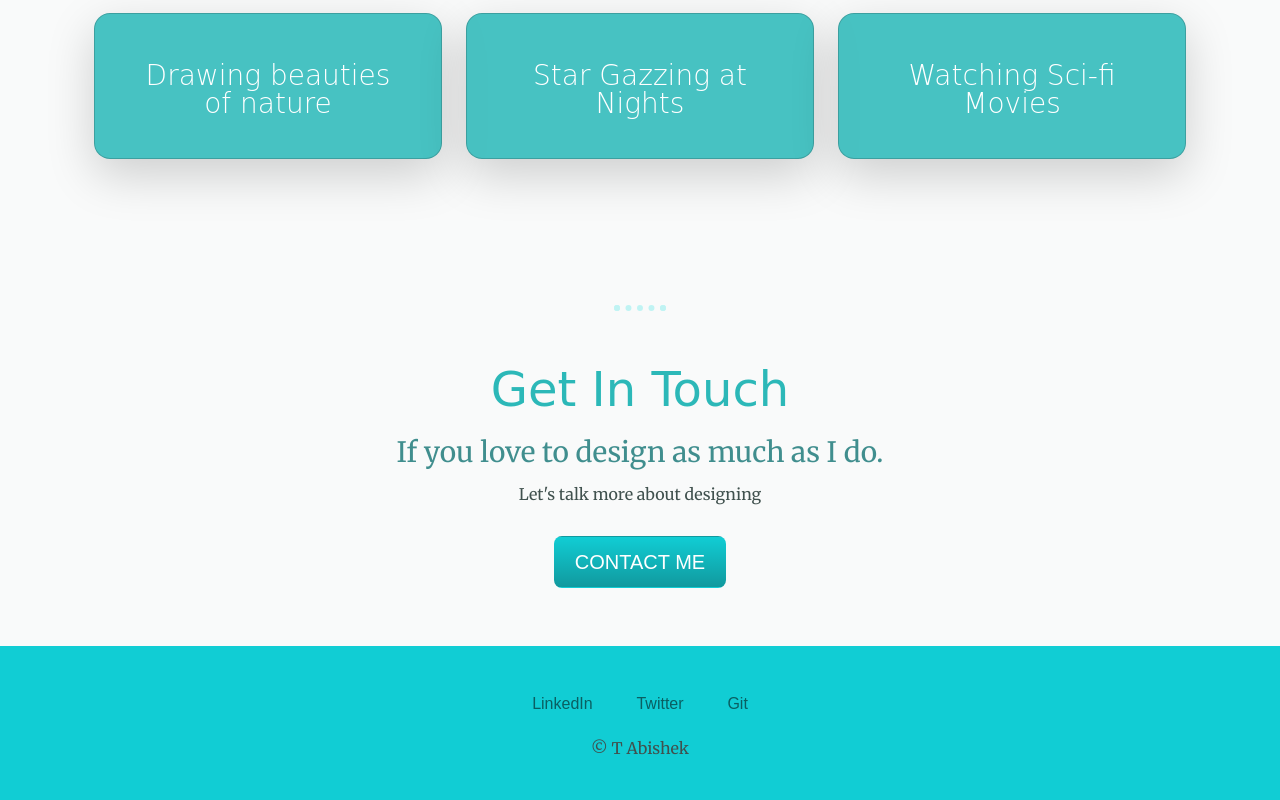
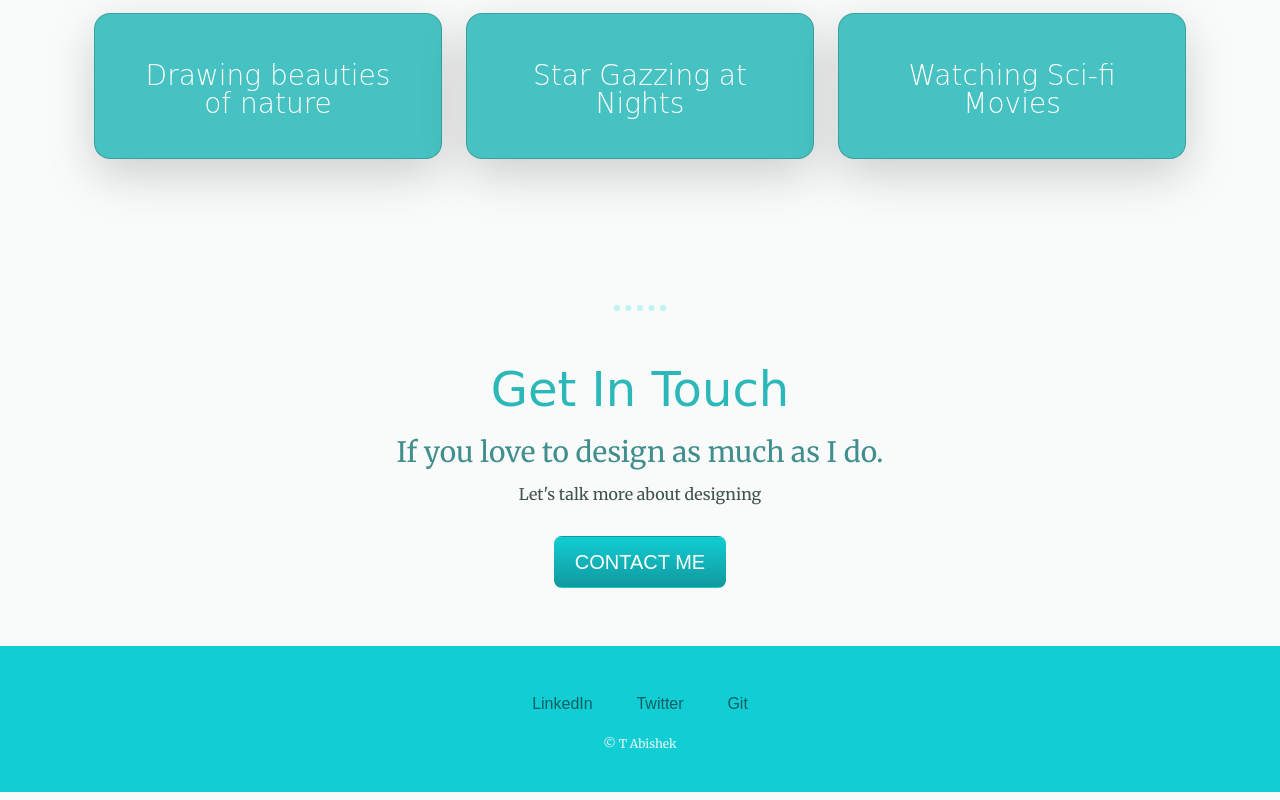
Before and after one commit to TAbishek22/Personal2, a plain HTML site: page index.html in a window 1280 px wide. Shown: the part 2578-3378 px from the top of the page. Drawn offline with nearby package versions, Linux system fonts and the light colour scheme.

Commit message:
Update style.css

```diff
--- a/style.css
+++ b/style.css
@@ -130,3 +130,7 @@ h1 {
   i:hover{
     color:#389f9ff3
   }
+  .copyright{
+      color:#eaf6f6;
+      font-size:0.75rem;
+}
```
